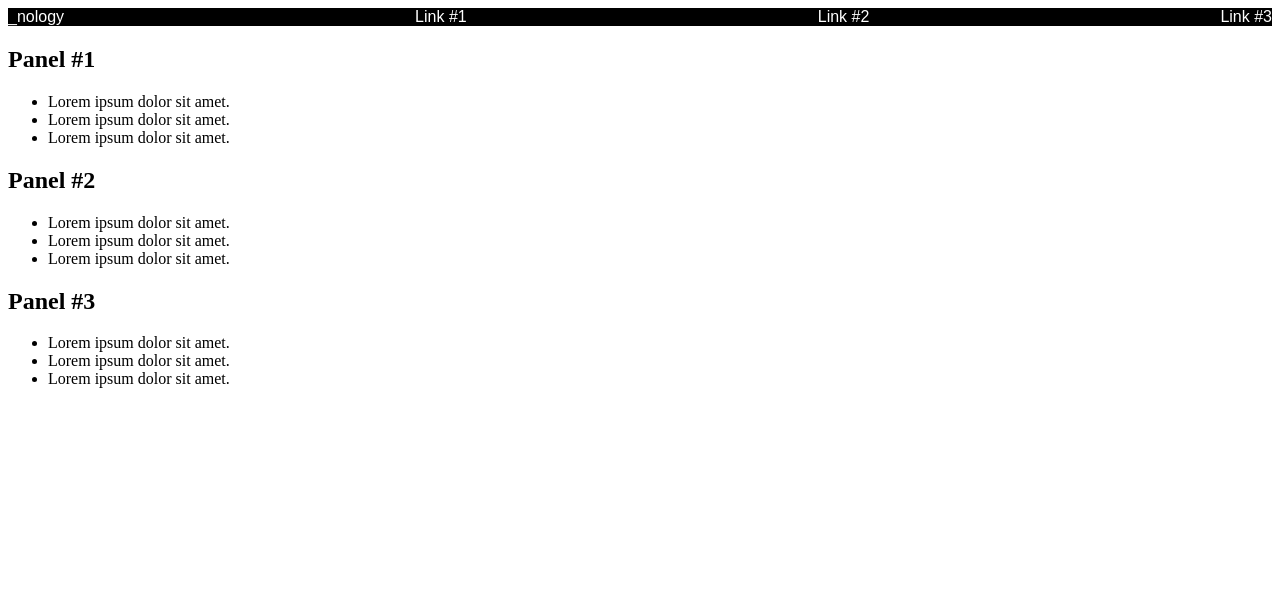
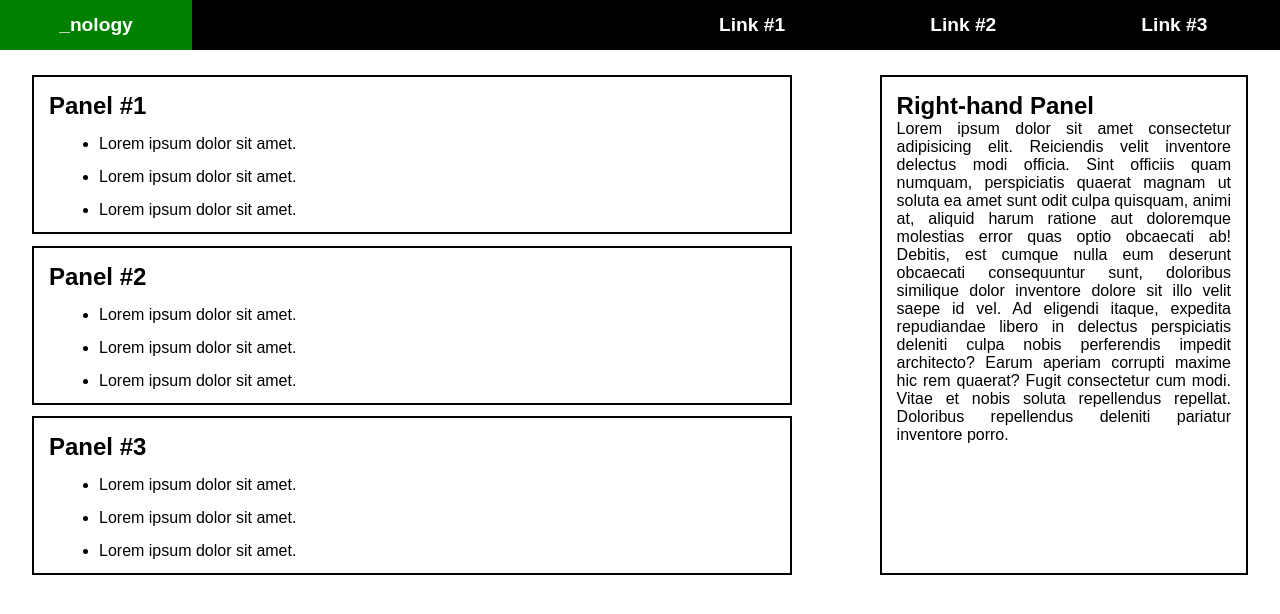
Before and after one commit to nmWolfe/flexbox_challenge_nology, a plain HTML site: page index.html in a window 1280 px wide. Drawn offline with Linux system fonts and the light colour scheme.

Commit message:
Completed copy

```diff
--- a/index.html
+++ b/index.html
@@ -1,49 +1,65 @@
 <!DOCTYPE html>
 <html lang="en">
-<head>
-    <meta charset="UTF-8">
-    <meta name="viewport" content="width=device-width, initial-scale=1.0">
+  <head>
+    <meta charset="UTF-8" />
+    <meta name="viewport" content="width=device-width, initial-scale=1.0" />
     <title>Flexbox Challenge 1</title>
-    <link rel="stylesheet" href="/style.css">
-</head>
-<body>
-    <header class="flexbox-container-1">
-        <div>_nology</div>
-        <div>Link #1</div>
-        <div>Link #2</div>
-        <div>Link #3</div>
+    <link rel="stylesheet" href="/style.css" />
+  </head>
+  <body>
+    <header>
+      <nav>
+        <div id="logo">_nology</div>
+        <div id="nav-link">
+          <a href="#">Link #1</a>
+          <a href="#">Link #2</a>
+          <a href="#">Link #3</a>
+        </div>
+      </nav>
     </header>
-    <main class="flexbox-container-2">
-        <div>
-            <h2>Panel #1</h2>
-            <p>
-                <ul>
-                    <li>Lorem ipsum dolor sit amet. </li>
-                    <li>Lorem ipsum dolor sit amet. </li>
-                    <li>Lorem ipsum dolor sit amet. </li>
-                </ul>
-            </p>
+    <main>
+      <div id="left-panel">
+        <div class="card">
+          <h2>Panel #1</h2>
+          <ul>
+            <li>Lorem ipsum dolor sit amet.</li>
+            <li>Lorem ipsum dolor sit amet.</li>
+            <li>Lorem ipsum dolor sit amet.</li>
+          </ul>
         </div>
-        <div>
-            <h2>Panel #2</h2>
-            <p>
-                <ul>
-                    <li>Lorem ipsum dolor sit amet. </li>
-                    <li>Lorem ipsum dolor sit amet. </li>
-                    <li>Lorem ipsum dolor sit amet. </li>
-                </ul>
-            </p>
+        <div class="card">
+          <h2>Panel #2</h2>
+          <ul>
+            <li>Lorem ipsum dolor sit amet.</li>
+            <li>Lorem ipsum dolor sit amet.</li>
+            <li>Lorem ipsum dolor sit amet.</li>
+          </ul>
         </div>
-        <div>
-            <h2>Panel #3</h2>
-            <p>
-                <ul>
-                    <li>Lorem ipsum dolor sit amet. </li>
-                    <li>Lorem ipsum dolor sit amet. </li>
-                    <li>Lorem ipsum dolor sit amet. </li>
-                </ul>
-            </p>
+        <div class="card">
+          <h2>Panel #3</h2>
+          <ul>
+            <li>Lorem ipsum dolor sit amet.</li>
+            <li>Lorem ipsum dolor sit amet.</li>
+            <li>Lorem ipsum dolor sit amet.</li>
+          </ul>
         </div>
+      </div>
+      <div id="right-panel">
+        <h2>Right-hand Panel</h2>
+        <p>
+          Lorem ipsum dolor sit amet consectetur adipisicing elit. Reiciendis
+          velit inventore delectus modi officia. Sint officiis quam numquam,
+          perspiciatis quaerat magnam ut soluta ea amet sunt odit culpa
+          quisquam, animi at, aliquid harum ratione aut doloremque molestias
+          error quas optio obcaecati ab! Debitis, est cumque nulla eum deserunt
+          obcaecati consequuntur sunt, doloribus similique dolor inventore
+          dolore sit illo velit saepe id vel. Ad eligendi itaque, expedita
+          repudiandae libero in delectus perspiciatis deleniti culpa nobis
+          perferendis impedit architecto? Earum aperiam corrupti maxime hic rem
+          quaerat? Fugit consectetur cum modi. Vitae et nobis soluta repellendus
+          repellat. Doloribus repellendus deleniti pariatur inventore porro.
+        </p>
+      </div>
     </main>
-</body>
+  </body>
 </html>
--- a/style.css
+++ b/style.css
@@ -1,8 +1,85 @@
-.flexbox-container-1 {
+* {
+    margin: 0;
+    padding: 0;
+    font-family: sans-serif;
+}
+
+nav,
+nav * {
+    display: flex;
+    justify-content: center;
+    align-items: center;
+    font-weight: bold;
+}
+
+nav {
+    justify-content: space-between;
+    width: 100%;
+    height: 50px;
+    font-size: 1.2em;
     background-color: black;
     color: white;
-    font-family: Arial, Helvetica, sans-serif;
+}
+
+#logo {
+    width: 15%;
+    height: 100%;
+    background-color: green;
+}
+
+#nav-link {
+    width: 50%;
+    height: 100%;
+    justify-content: flex-end;
+}
+
+a {
+    width: 33%;
+    height: 100%;
+    text-decoration: none;
+    color: white;
+}
+
+a:hover {
+    background-color: white;
+    color: black;
+}
+
+main {
+    width: 95%;
+    height: 500px;
+    margin: 25px auto;
     display: flex;
     justify-content: space-between;
-    align-items: flex-end;
 }
+
+#left-panel {
+    width: 62.5%;
+    display: flex;
+    flex-direction: column;
+    justify-content: space-between;
+}
+
+.card {
+    border: solid black 2px;
+    height: 25%;
+    padding: 15px;
+}
+
+ul {
+    margin-left: 50px;
+}
+
+li {
+    margin: 15px 0;
+}
+
+#right-panel {
+    width: 27.5%;
+    padding: 15px;
+    border: solid black 2px;
+}
+
+p {
+    text-align: justify;
+}
```
